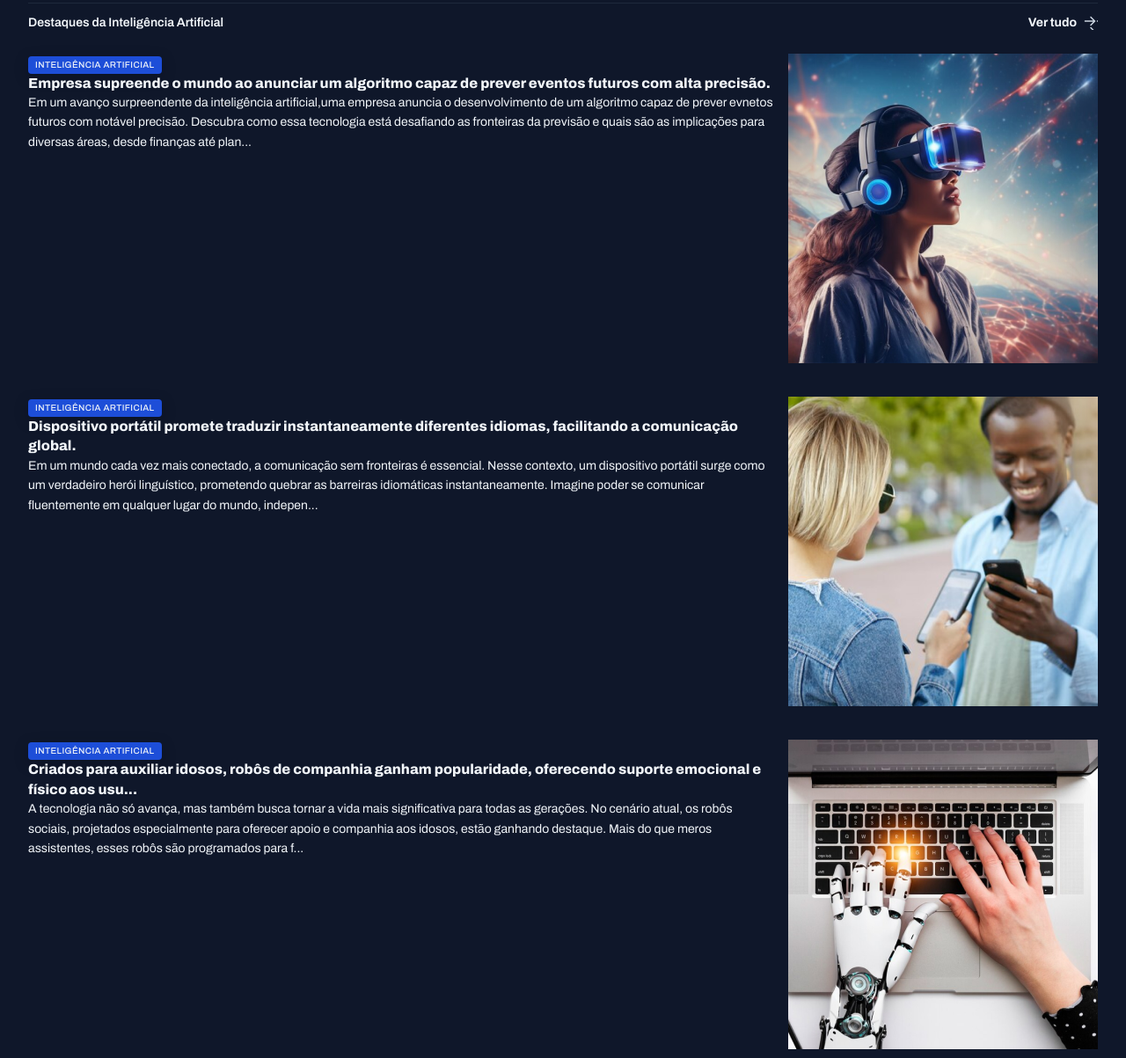
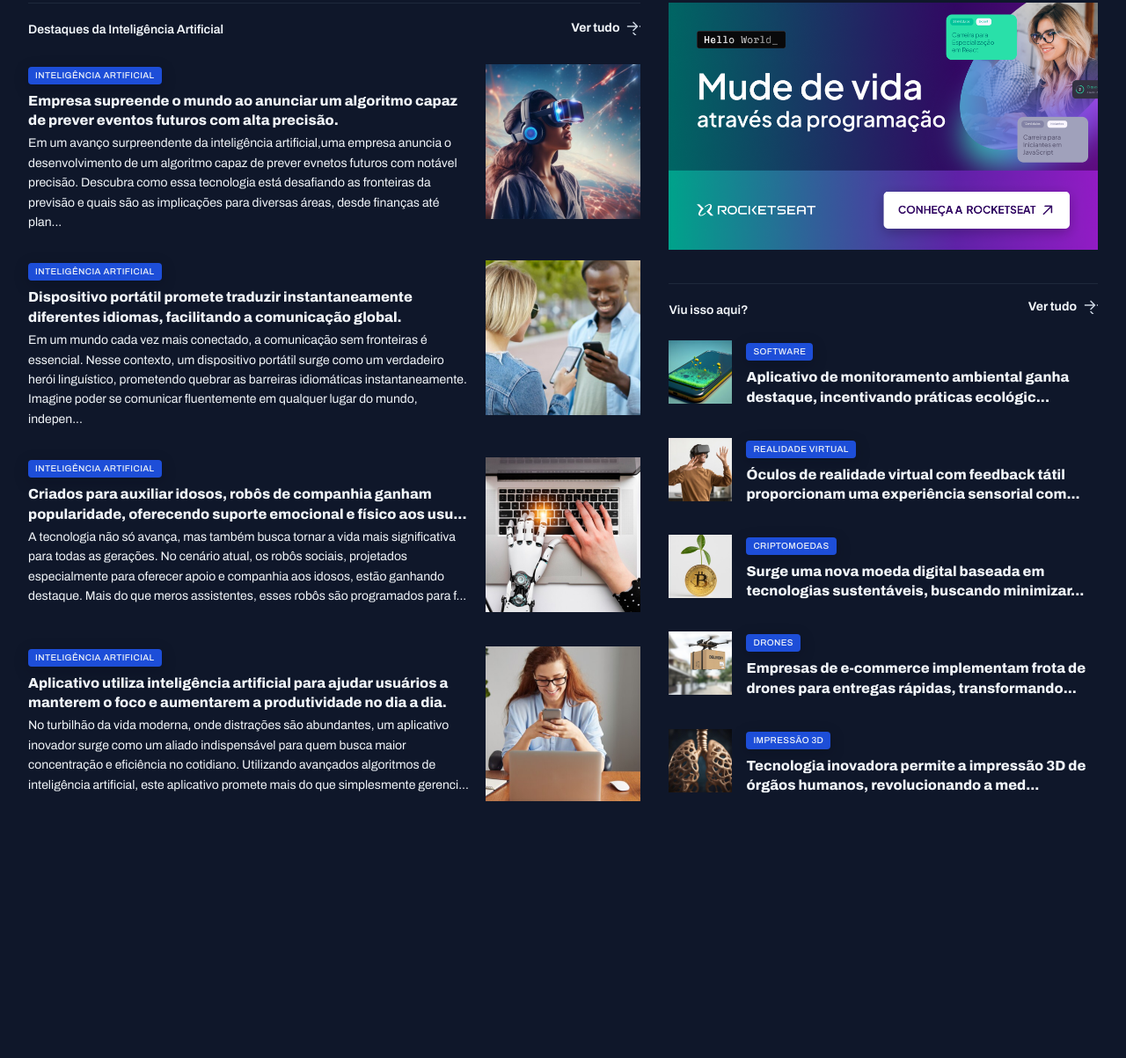
Before and after one commit to andreimpada/projeto-portal-de-noticias, a plain HTML site: page index.html in a window 1280 px wide. Shown: the part 1060-2263 px from the top of the page at 88% size. After the commit the page ends 2017 px from the top, so only its background shows below. Drawn offline with Linux system fonts and the light colour scheme.

Commit message:
Final project

```diff
--- a/index.html
+++ b/index.html
@@ -140,7 +140,7 @@
     </div>
   </section>
 
-  <section id="ai" >
+  <section id= "ai">
     <header class="grid grid-flow-col">
       <h3>Destaques da Inteligência Artificial</h3>
       <a href="#" class="grid grid-flow-col">
@@ -218,7 +218,7 @@
     </div>
   </section>
 
-  <div>
+  <aside>
     <div id="ads">
       <img src="Assets/Ads.png" alt="">
     </div>
@@ -235,81 +235,66 @@
     <div class="grid gap-32">
       <article class="grid grid-flow-col gap-16">
         <div>
-          <div>
           <img src="Assets/Images/Image 14.png" alt="Aplicativo de monitoramento ambiental ganha destaque, incentivando práticas ecológicas e pro...">
         </div>
-
-          <span class="content-tag">Inteligência Artificial</span>
+        <div>
+          <span class="content-tag">Software</span>
           <h3 class="text-xl">
-            Aplicativo de monitoramento ambiental ganha destaque, incentivando práticas ecológicas e pro...
+            Aplicativo de monitoramento ambiental ganha destaque, incentivando práticas ecológic...
           </h3>
          </div>
-
       </article>
 
       <article class="grid grid-flow-col gap-16">
         <div>
-          <div>
-          <img src="Assets/Images/Image 15.png" alt="Óculos de realidade virtual com feedback tátil proporcionam uma experiência sensorial com...">
+         <img src="Assets/Images/Image 15.png" alt="Óculos de realidade virtual com feedback tátil proporcionam uma experiência sensorial com...">
         </div>
-
+        <div>
           <span class="content-tag">Realidade virtual</span>
           <h3 class="text-xl">
             Óculos de realidade virtual com feedback tátil proporcionam uma experiência sensorial com...
           </h3>
          </div>
-
-
       </article>
 
       <article class="grid grid-flow-col gap-16">
         <div>
-          <div>
           <img src="Assets/Images/Image 16.png" alt="Surge uma nova moeda digital baseada em tecnologias sustentáveis, buscando minimizar o i...">
         </div>
-
+        <div>
           <span class="content-tag">Criptomoedas</span>
           <h3 class="text-xl">
-            Surge uma nova moeda digital baseada em tecnologias sustentáveis, buscando minimizar o i...
+            Surge uma nova moeda digital baseada em tecnologias sustentáveis, buscando minimizar...
           </h3>
-         </div>
-
-
+        </div>
       </article>
 
       <article class="grid grid-flow-col gap-16">
         <div>
-          <div>
           <img src="Assets/Images/Image 17.png" alt="Empresas de e-commerce implementam frota de drones para entregas rápidas, transformando o ce...">
         </div>
-
+        <div>
           <span class="content-tag">Drones</span>
           <h3 class="text-xl">
-            Empresas de e-commerce implementam frota de drones para entregas rápidas, transformando o ce...
+            Empresas de e-commerce implementam frota de drones para entregas rápidas, transformando...
           </h3>
-         </div>
-
-
+        </div>
       </article>
 
       <article class="grid grid-flow-col gap-16">
         <div>
-          <div>
           <img src="Assets/Images/Image 18.png" alt="Tecnologia inovadora permite a impressão 3D de órgãos humanos, revolucionando a medicina e a li...">
         </div>
-
+        <div>
           <span class="content-tag">Impressão 3D</span>
           <h3 class="text-xl">
-            Tecnologia inovadora permite a impressão 3D de órgãos humanos, revolucionando a medicina e a li...
+            Tecnologia inovadora permite a impressão 3D de órgãos humanos, revolucionando a med...
           </h3>
-         </div>
-
-
+        </div>
       </article>
-
     </div>
     </section>
-  </div>
+  </aside>
   </main>
   </body>
 </html>
--- a/styless/global.css
+++ b/styless/global.css
@@ -50,9 +50,16 @@ img{
 }
 
 main{
-  margin-top: 40px;
-  gap: 80px;
+  margin-block: 40px;
+  row-gap: 80px;
+  column-gap: 32px;
 
+  grid-template-columns: 2fr 1.4fr;
+
+  grid-template-areas:
+   "featured featured"
+   "weekly weekly"
+   "ai aside";
 }
 
 .content-tag{
@@ -64,5 +71,5 @@ main{
   text-transform: uppercase;
   letter-spacing: 0.04em;
   color: var(--text-color-primary);
-  box-shadow: 0px 4px 16px rgba(2, 6, 23, 0.25);
+  box-shadow: 0px 4px 16px rgba(2, 6, 23, 0.251);
 }
--- a/styless/sections.css
+++ b/styless/sections.css
@@ -23,7 +23,8 @@ section header{
 }
 
 #featured{
-  img{
+  grid-area: featured;
+    img{
     height: 100%;
     object-fit: cover;
 
@@ -64,6 +65,7 @@ section header{
  }
 
  #weekly{
+  grid-area: weekly;
 
   &>div{
     grid-template-columns: repeat(4,292px);
@@ -89,3 +91,35 @@ section header{
   }
 
  }
+
+ #ai{
+  grid-area: ai;
+
+  img{
+    width: 176px;
+    aspect-ratio: 1/1;
+    object-fit: cover;
+  }
+
+  h3{
+    margin-block: 8px 4px;
+  }
+ }
+
+ aside{
+  grid-area: aside;
+ }
+
+ #more{
+  margin-top: 32px;
+
+  h3{
+    margin-top: 8px;
+  }
+
+  img{
+    width: 72px;
+    aspect-ratio: 1/1;
+    object-fit: cover;
+  }
+ }
```
